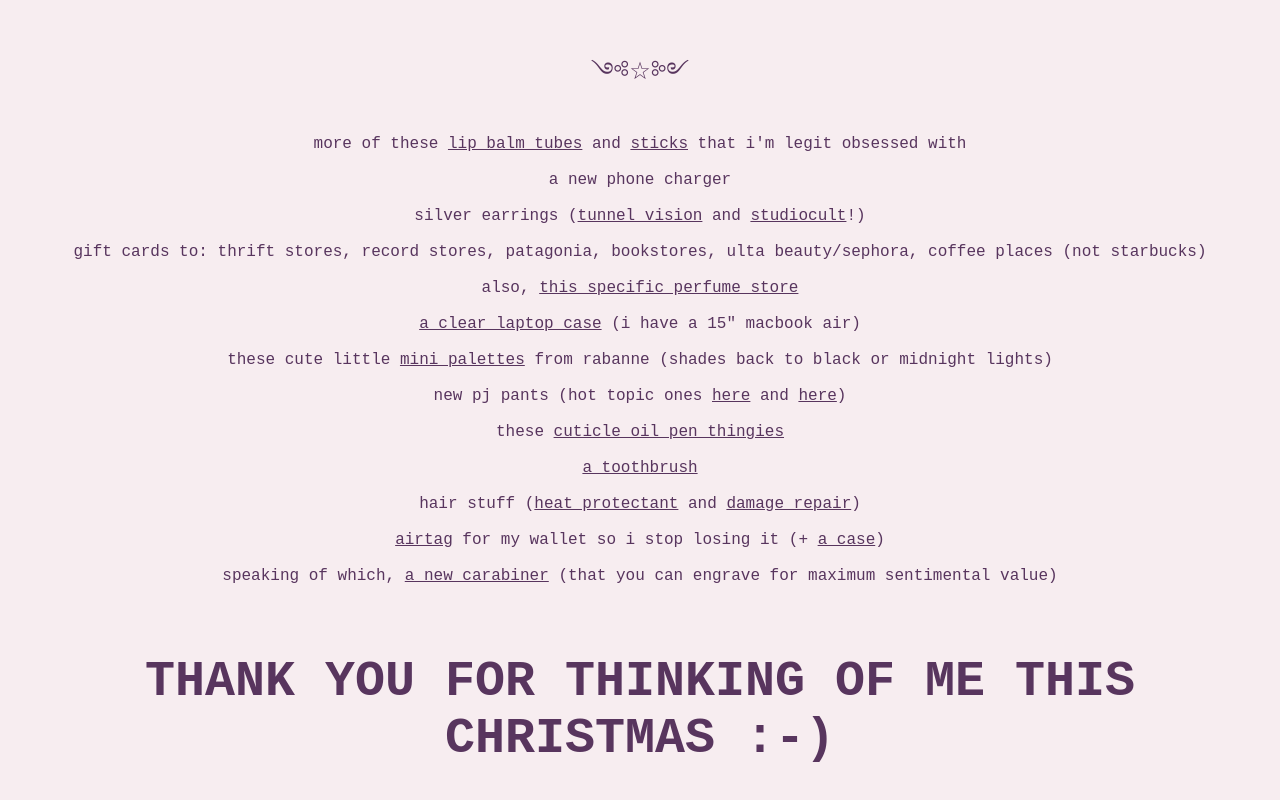
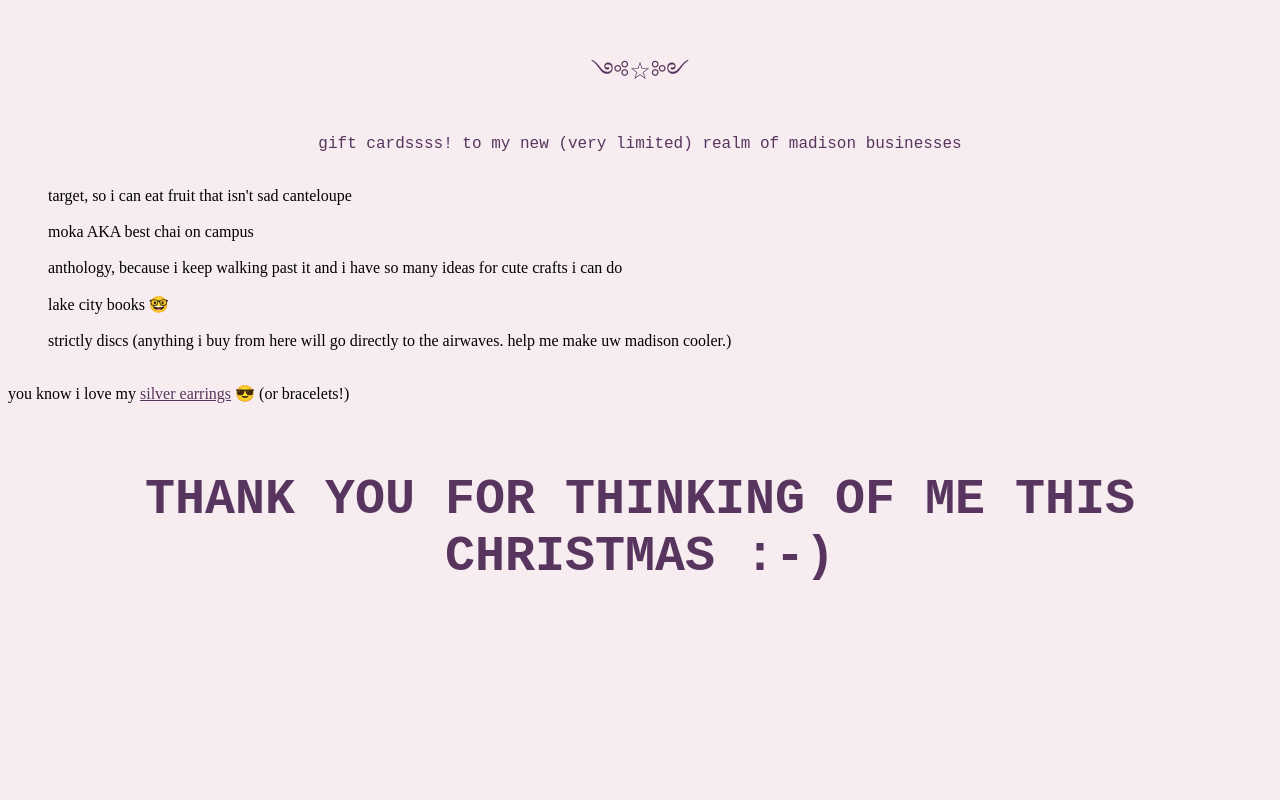
Before and after one commit to adrianapilled/adrianachristmas, a plain HTML site: page index.html in a window 1280 px wide. Shown: the part 128-928 px from the top of the page. After the commit the page ends 800 px from the top, so only its background shows below. Drawn offline with Linux system fonts and the light colour scheme.

Commit message:
Update index.html

```diff
--- a/index.html
+++ b/index.html
@@ -10,19 +10,13 @@
 
 <p style = "font-size: 24px; text-align:center; color:#58355e;"> ༺☆༻
 <p style = "font-family:Courier New;color:#58355e;text-align:center;">
-more of these <a href="https://ziziabotanicals.com/collections/balms">lip balm tubes</a> and <a href="https://ziziabotanicals.com/collections/sticks">sticks</a> that i'm legit obsessed with<br><br>
-a new phone charger <br><br>
-silver earrings (<a href="https://shoptunnelvision.com/collections/womens-accessories">tunnel vision</a> and <a href="https://studiocult.co/collections/earrings">studiocult</a>!)<br><br>
-gift cards to: thrift stores, record stores, patagonia, bookstores, ulta beauty/sephora, coffee places (not starbucks) <br><br>
-also, <a href="https://deathandfloral.com/collections/gift-card/products/gift-card?variant=32012583436382">this specific perfume store</a><br><br>
-<a href="https://www.amazon.com/MOSISO-Compatible-MacBook-Release-Protective/dp/B0C7ZSGT3C?th=1">a clear laptop case</a> (i have a 15" macbook air) <br><br>
-these cute little <a href="https://www.rabanne.com/us/en_US/makeup/p/mini-palette--000000000065180850">mini palettes</a> from rabanne (shades back to black or midnight lights)<br><br>
-new pj pants (hot topic ones <a href="https://www.hottopic.com/product/my-chemical-romance-black-parade-pajama-pants/15752868.html?srsltid=AfmBOooabiq7aip4tBcwY0nJRIBeg7N5MHPgCCVQBt97Wo2N8ixDXpQF">here</a> and <a href="https://www.hottopic.com/product/twenty-one-pilots-clancy-allover-print-pajama-pants/32631943.html?srsltid=AfmBOoo1cvvIXuR4ZMZMRX5oij6uvVEkgo5jowuq15hUsPjiRbbB4NNx">here</a>)<br><br>
-these <a href="https://www.cirquecolors.com/products/nail-cuticle-oil?variant=42368753598635"">cuticle oil pen thingies</a><br><br>
-<a href="https://www.getquip.com/collections/sonic-rechargeable-toothbrushes/products/all-black-metal-smart-rechargeable-sonic-toothbrush">a toothbrush</a><br><br>
-hair stuff (<a href="https://www.sunbum.com/products/heat-protector-6oz?srsltid=AfmBOopFh7y87o6wEl_ca8nrwhw0xguzF6cYsgPXcxFr0WKzLQw7x0af">heat protectant</a> and <a href="https://www.k18hair.com/products/leave-in-molecular-repair-hair-mask-15ml?variant=39605782184005">damage repair</a>) <br><br>
-<a href="https://www.apple.com/airtag/">airtag</a> for my wallet so i stop losing it (+ <a href="https://www.amazon.com/JETech-Silicone-Compatible-Protective-Portable/dp/B0989XH127?source=ps-sl-shoppingads-lpcontext&ref_=fplfs&smid=A1RI0YHZ8J2HZU&th=1">a case</a>)<br><br>
-speaking of which, <a href="https://www.etsy.com/listing/1758123749/personalized-carabiner-engraved?ga_order=most_relevant&ga_search_type=all&ga_view_type=gallery&ga_search_query=engraved+carabiner&ref=sr_gallery-1-1&pro=1&sts=1&content_source=33253bd5138a7b80d685f168e616621ceb949df9%253A1758123749&organic_search_click=1">a new carabiner</a> (that you can engrave for maximum sentimental value)<br><br>
+gift cardssss! to my new (very limited) realm of madison businesses <br><br>
+<blockquote> target, so i can eat fruit that isn't sad canteloupe<br><br>
+moka AKA best chai on campus<br><br>
+anthology, because i keep walking past it and i have so many ideas for cute crafts i can do<br><br>
+lake city books 🤓<br><br>
+strictly discs (anything i buy from here will go directly to the airwaves. help me make uw madison cooler.)<br><br></blockquote>
+you know i love my <a href="https://studiocult.co/collections/earrings">silver earrings</a> 😎 (or bracelets!) <br><br>
 </p>
 
 <p style = "font-family:Courier New;font-size:50px;font-weight:bold;text-align:center;color:#58355e">THANK YOU FOR THINKING OF ME THIS CHRISTMAS :-)</p>
```
